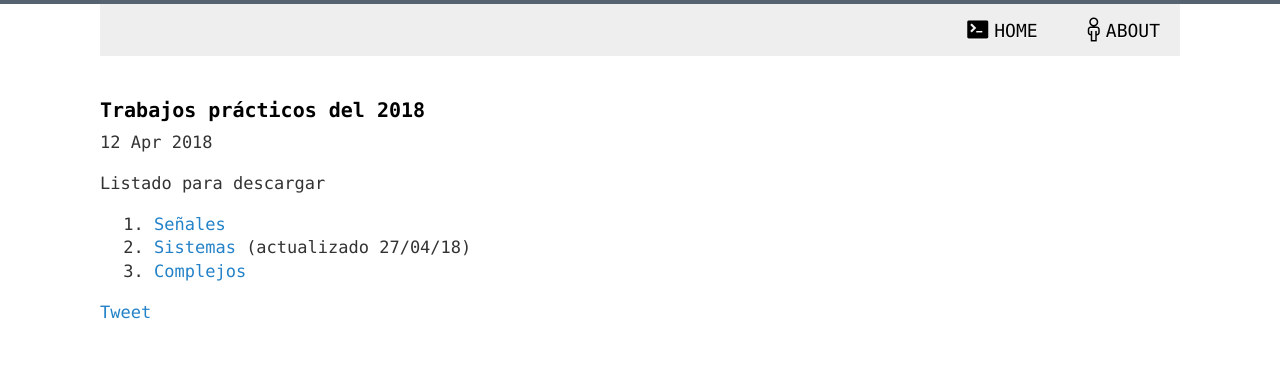
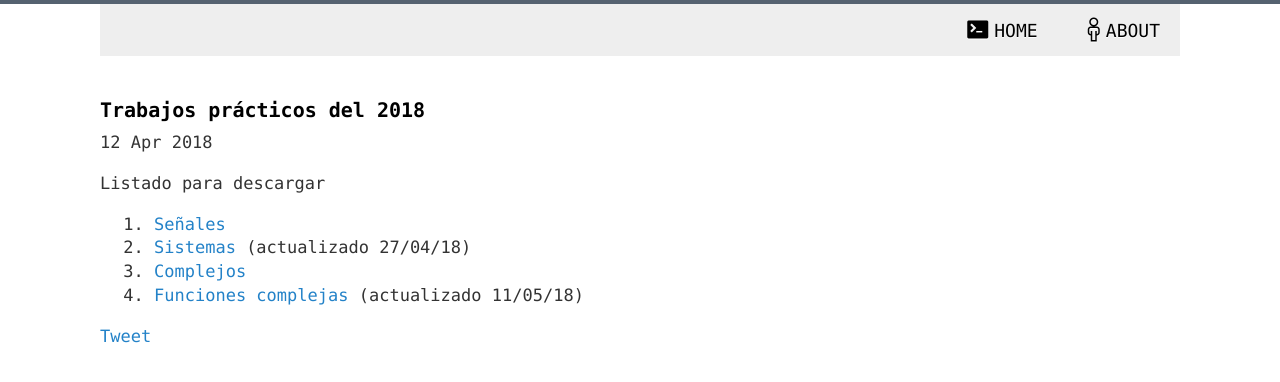
Before and after one commit to 1nv1/UTN-FRN-ASS, a Jekyll site: the page built from _posts/2018-04-12-TPs2018.markdown, in a window 1280 px wide. Shown: the top 382 px of the page. Built offline with Jekyll 4.4.1, drawn with Linux system fonts in a browser that asks for light colours; comment, search, counter and statistics services are not loaded.

Commit message:
Agrego
Agrego el práctico 4 actualizado.

```diff
--- a/_posts/2018-04-12-TPs2018.markdown
+++ b/_posts/2018-04-12-TPs2018.markdown
@@ -12,3 +12,4 @@ Listado para descargar
 1. <a href="https://drive.google.com/file/d/1kCsngCaldpSPECQn5H5nL__0af_kcLi2/view?usp=sharing" target="_blank">Señales</a>
 2. <a href="https://drive.google.com/open?id=1Uf5DpFFnt2Iix14YLnGluOcbGRDMwnCl" target="_blank">Sistemas</a> (actualizado 27/04/18)
 3. <a href="https://drive.google.com/open?id=1IvyE09iuo8MnjJ29t3NcwTGQlP1Ua4xN" target="_blank">Complejos</a>
+4. <a href="https://drive.google.com/open?id=1Hh-onJGjVZkXNVYOza1q0eBOygqBC1mR" target="_blanck">Funciones complejas</a> (actualizado 11/05/18)
```
